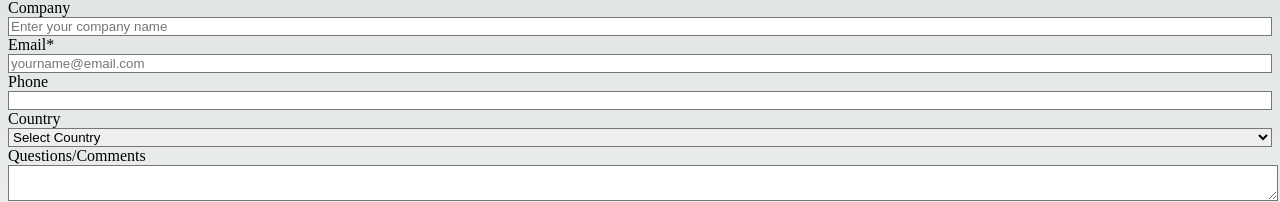
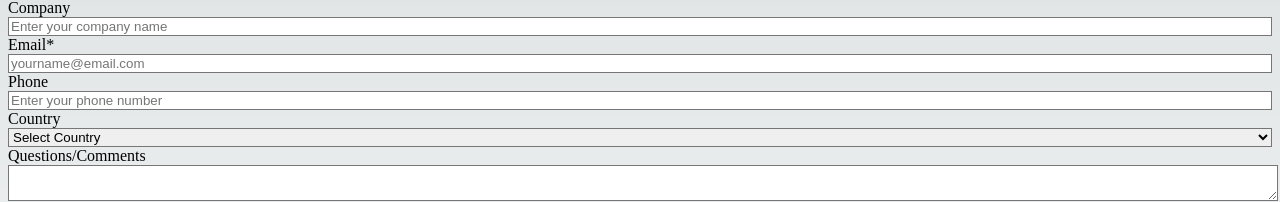
Before and after one commit to rogerkatona/frytech, a Next.js app: page / in a window 1280 px wide. Shown: the part 286-488 px from the top of the page. Built offline with nearby package versions, Linux system fonts and the light colour scheme.

Commit message:
Added a second form for licensing

```diff
--- a/src/app/components/form.js
+++ b/src/app/components/form.js
@@ -135,7 +135,7 @@ export const Form = ({ initialRef }) => {
                         <label>Phone</label>
                         <input
                             className="text-darkBlue.700 border py-3 px-4 mb-4"
-                            placeholder=""
+                            placeholder="Enter your phone number"
                             type="email"
                             value={formState.phone}
                             onChange={(e) => setFormState({ ...formState, phone: e.target.value })}
```
